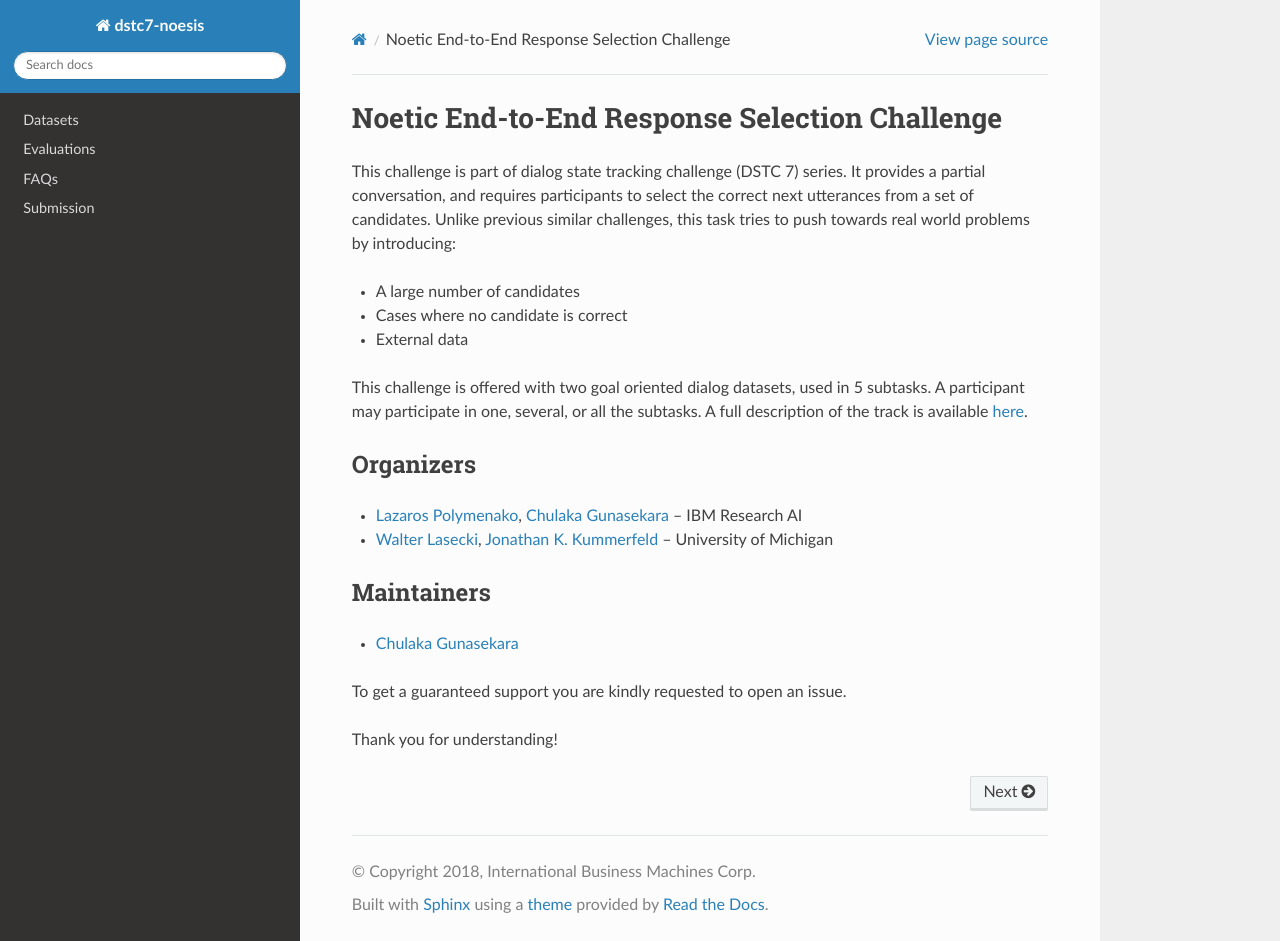
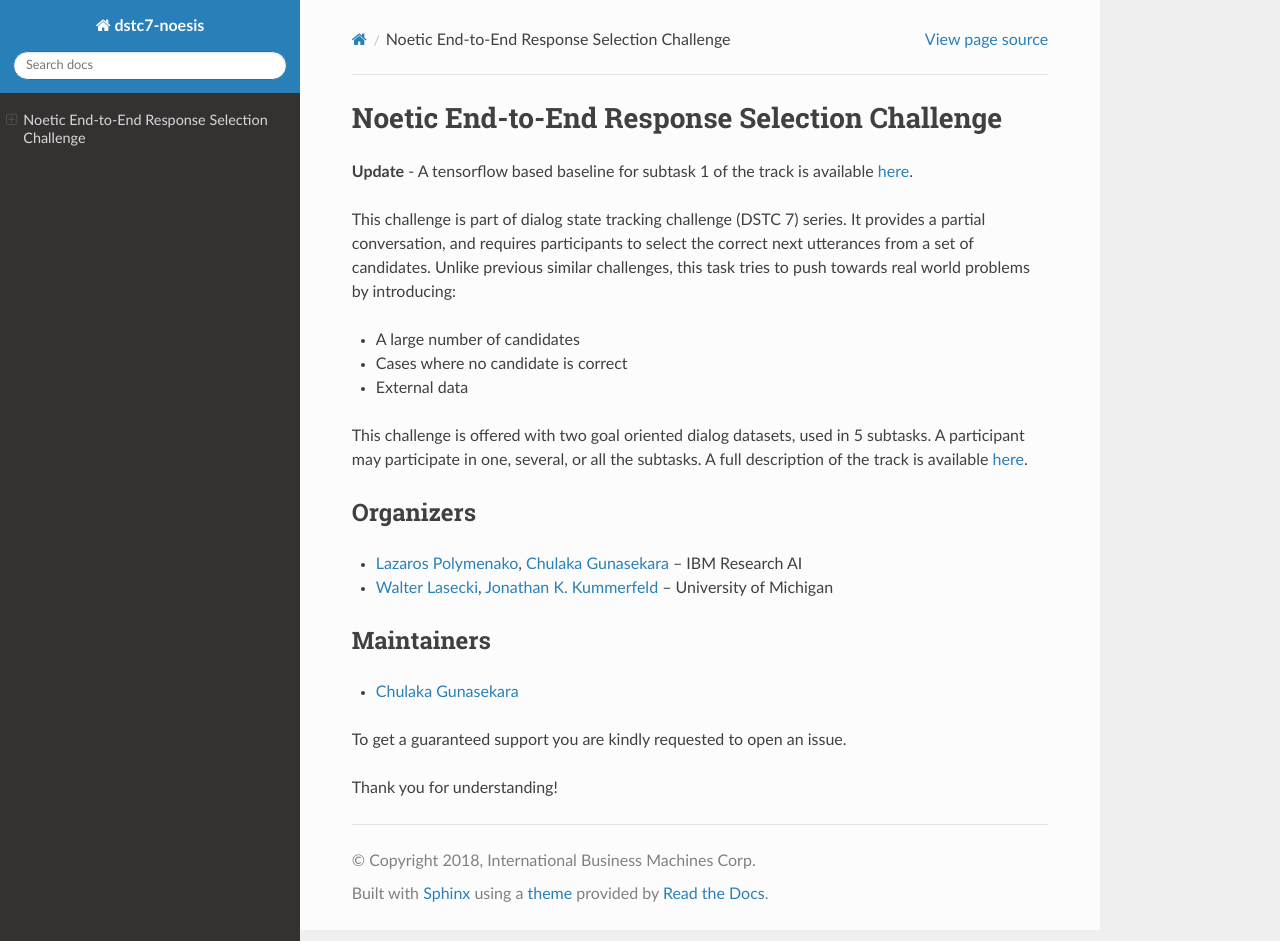
Before and after one commit to IBM/dstc-noesis, a Sphinx documentation site: the page built from docs/source/index.rst, in a window 1280 px wide and 941 px high. Built offline with Sphinx 7.4.7 and the Read the Docs theme 2.0.0, drawn with Linux system fonts in a browser that asks for light colours; some of the changed lines change nothing that is shown.

Commit message:
Read me changes

```diff
--- a/docs/source/index.rst
+++ b/docs/source/index.rst
@@ -5,6 +5,8 @@
 
 Noetic End-to-End Response Selection Challenge
 ==============================================
+
+**Update** - A tensorflow based baseline for subtask 1 of the track is available `here <https://github.com/IBM/dstc7-noesis/tree/models/noesis-tf>`_.
 
 This challenge is part of dialog state tracking challenge (DSTC 7) series. It provides a partial conversation, and requires participants to select the correct next utterances from a set of candidates.
 Unlike previous similar challenges, this task tries to push towards real world problems by introducing:
@@ -17,11 +19,6 @@ This challenge is offered with two goal oriented dialog datasets, used in 5 subt
 A participant may participate in one, several, or all the subtasks.
 A full description of the track is available `here <http://workshop.colips.org/dstc7/proposals/Track%201%20Merged%20Challenge%20Extended%20Desscription_v2.pdf>`_.
 
-.. toctree::
-   :hidden:
-   :glob:
-
-   *
 
 Organizers
 ----------
@@ -31,7 +28,7 @@ Organizers
 
 Maintainers
 -----------
-* `Chulaka Gunasekara <mailto:chulaka.gunasekara@ibm.com>`_
+* `Chulaka Gunasekara <https://researcher.watson.ibm.com/researcher/view.php?person=ibm-chulaka.gunasekara>`_
 
 To get a guaranteed support you are kindly requested to open an issue.
 
```
Also changed, not shown: images/architecture.png (added).
